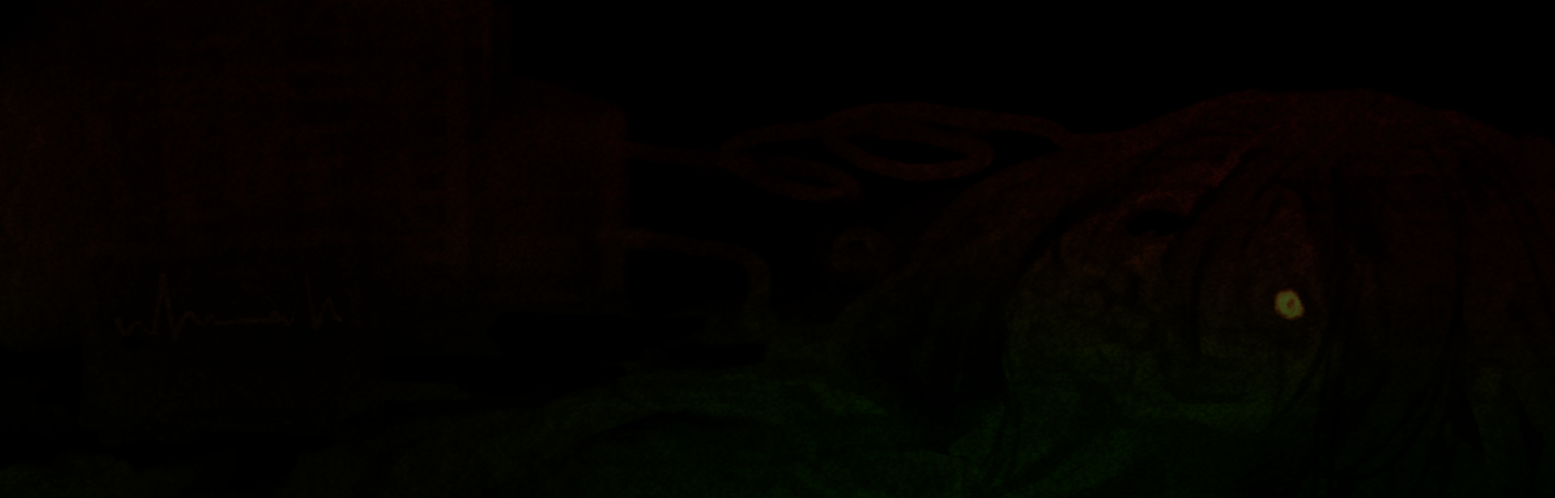
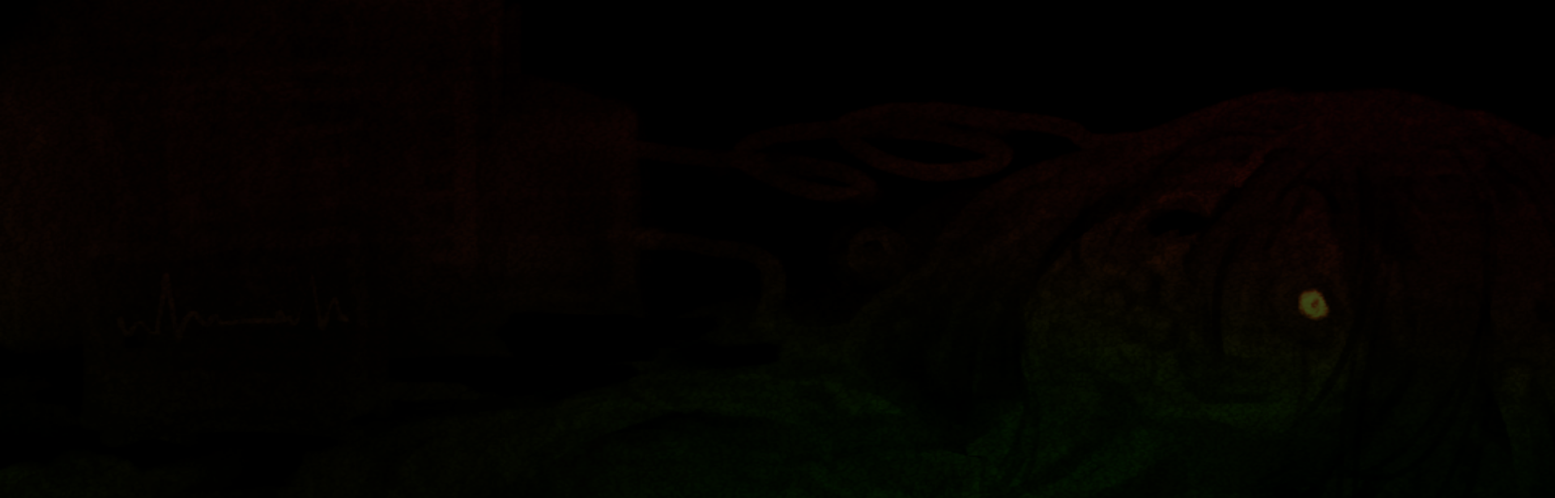
Before and after one commit to 4leggedPotato/12am, a plain HTML site: page index.html in a window 1280 px wide. Shown: the top 616 px of the page at 81% size, 1920 px wide, since content can reach past the window. Drawn offline with Linux system fonts and the light colour scheme.

Commit message:
Update index.html

```diff
--- a/index.html
+++ b/index.html
@@ -31,7 +31,7 @@
             background-size: cover;
             background-repeat: no-repeat;
             height:160vh;
-            width: 265vh;
+            width: 270vh;
         }
     </style>
 </html>
```
